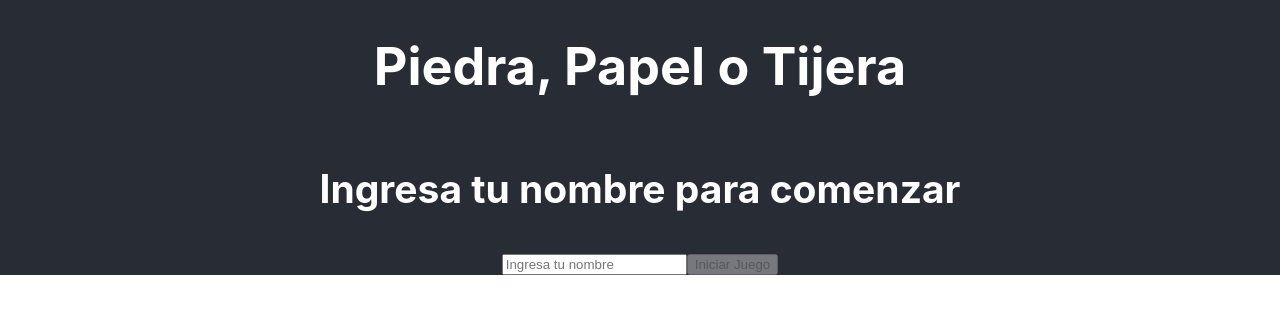
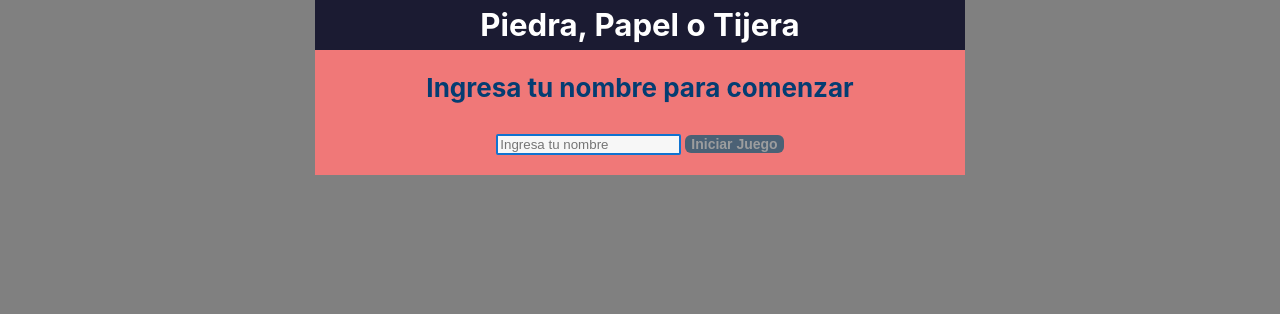
Before and after one commit to Greyhearth/practico3, a React (Create React App) app: page / in a window 1280 px wide. Shown: the top 314 px of the page. Built offline with nearby package versions, Linux system fonts and the light colour scheme.

Commit message:
Parte 8 terminada y agregada la librería Styled-Components para realizarla

```diff
--- a/package.json
+++ b/package.json
@@ -10,6 +10,7 @@
     "react": "^18.2.0",
     "react-dom": "^18.2.0",
     "react-scripts": "5.0.1",
+    "styled-components": "^6.0.8",
     "web-vitals": "^2.1.4"
   },
   "scripts": {
--- a/src/App.css
+++ b/src/App.css
@@ -5,10 +5,15 @@
 
 .App {
   text-align: center;
+  width: 650px;
+  padding: 0;
+  margin: auto;
 }
 
 .App-header {
-  background-color: #282c34;
+  background-color: #1b1b32;
+  width: 100%;
+  height: 50px;
   display: flex;
   flex-direction: column;
   align-items: center;
@@ -18,13 +23,13 @@
 }
 
 .App-main {
-  background-color: #282c34;
+  background-color: #f07878;
   display: flex;
   flex-direction: column;
   align-items: center;
   justify-content: center;
   font-size: calc(10px + 2vmin);
-  color: white;
+  color: #043d72;
 }
 
 .App-link {
--- a/src/componentes/Encabezado.jsx
+++ b/src/componentes/Encabezado.jsx
@@ -1,9 +1,14 @@
 import React from 'react'
+import styled from 'styled-components';
+
+const H1 = styled.h1`
+font-size: min(5vw, 1.2em);
+`
 
 const Encabezado = () => {
   return (
     <div>
-        <h1>Piedra, Papel o Tijera</h1>
+        <H1>Piedra, Papel o Tijera</H1>
     </div>
   )
 }
--- a/src/componentes/Marcadores.jsx
+++ b/src/componentes/Marcadores.jsx
@@ -1,12 +1,20 @@
 import React from 'react'
+import styled from 'styled-components';
+
+const Marcador = styled.div`
+  font-size: min(5vw, 0.7em);
+  display: grid;
+  grid-template-columns: repeat(3, 1fr);
+`
+
 //Toma los valores de los contadores de PiedraPapelTijera.jsx y los muestra por pantalla.
 const Marcadores = ({ contadorJugador, contadorEmpates, contadorComputadora }) => {
   return (
-    <div className="marcadores">
+    <Marcador className="marcadores">
       <p>Victorias Jugador: {contadorJugador}</p>
       <p>Empates: {contadorEmpates}</p>
-      <p>Victorias Computadora: {contadorComputadora}</p>
-    </div>
+      <p>Victorias CPU: {contadorComputadora}</p>
+    </Marcador>
   )
 }
 
--- a/src/componentes/Nombre.jsx
+++ b/src/componentes/Nombre.jsx
@@ -1,4 +1,42 @@
 import React, { useState } from 'react';
+import styled from 'styled-components';
+
+const H2 = styled.h2`
+  color: #043d72;
+  font-weight: bold;
+  font-size: min(5vw, 1em);
+`
+const Form = styled.form`
+margin-bottom:20px;
+`
+const Input = styled.input`
+border: 2px solid #1073d0;
+background-color: #f7f7f7;
+border-radius: 2px;
+color: #1073d0;
+margin-right: 2px;
+&:focus{
+  background-color: #ffffff;
+  border: 2px solid orange;
+  outline: none;
+}
+`
+
+const Boton = styled.button`
+  border: none;
+  border-radius: 6px;
+  background-color: #0761b6;
+  color: #ffffff;
+  font-size: 14px;
+  font-weight: bold;
+  margin-left: 2px;
+  &:hover {
+    background-color: #003669;
+} &:disabled{
+    background-color: #4b6175;
+    color: #9c9d9e;
+}
+`
 
 const Nombre = ({ ingresarUsuario }) => {
   const [nombre, setNombre] = useState('');
@@ -21,11 +59,11 @@ const Nombre = ({ ingresarUsuario }) => {
 
   return (
     <div>
-      <h2>Ingresa tu nombre para comenzar</h2>
-      <form onSubmit={ingresarNombre}>
-        <input type="text" placeholder="Ingresa tu nombre" value={nombre} onChange={cambioNombre} />
-        <button type="submit" disabled={!esValido}>Iniciar Juego</button>
-      </form>
+      <H2>Ingresa tu nombre para comenzar</H2>
+      <Form onSubmit={ingresarNombre}>
+        <Input type="text" placeholder="Ingresa tu nombre" value={nombre} onChange={cambioNombre} />
+        <Boton type="submit" disabled={!esValido}>Iniciar Juego</Boton>
+      </Form>
     </div>
   );
 };
--- a/src/componentes/PiedraPapelTijera.jsx
+++ b/src/componentes/PiedraPapelTijera.jsx
@@ -7,7 +7,32 @@ import tijeraN from './imagenes/tijeraNegro.png'
 import piedraG from './imagenes/piedraGris.png'
 import papelG from './imagenes/papelGris.png'
 import tijeraG from './imagenes/tijeraGris.png'
+import styled from 'styled-components';
 
+const Saludo = styled.p`
+  color: #043d72;
+  font-weight: bold;
+  font-size: min(5vw, 1em);
+`
+
+const Reinicio = styled.p`
+  font-size: min(5vw, 0.7em);
+  font-weight: bold;
+  margin-top:10px;
+`
+
+const Boton = styled.button`
+  border: none;
+  border-radius: 6px;
+  background-color: #0761b6;
+  color: #ffffff;
+  font-size: 20px;
+  font-weight: bold;
+  margin-bottom: 20px;
+  &:hover {
+    background-color: #003669;
+}
+`
 
 const PiedraPapelTijera = ({nombreUsuario}) => {
   //Declaración de variables y constantes a usar.
@@ -45,9 +70,9 @@ const PiedraPapelTijera = ({nombreUsuario}) => {
       setContadorEmpates(contadorEmpates+1);
     //Luego verifica si gana el usuario
     } else if (
-      (jugada === 'piedra' && obtenerJugadaComputadora === 'tijera') ||
-      (jugada === 'papel' && obtenerJugadaComputadora === 'piedra') ||
-      (jugada === 'tijera' && obtenerJugadaComputadora === 'papel')
+      (jugada === jugadas[0] && obtenerJugadaComputadora === jugadas[2]) ||
+      (jugada === jugadas[1] && obtenerJugadaComputadora === jugadas[0]) ||
+      (jugada === jugadas[2] && obtenerJugadaComputadora === jugadas[1])
     ) {
       setResultado('el usuario gana la ronda');
       setContadorJugador(contadorJugador+1);
@@ -74,7 +99,7 @@ const PiedraPapelTijera = ({nombreUsuario}) => {
   return (
     <div>
       <div className="jugadas">
-        <p>Saludos {nombreUsuario}, elije una de las siguientes jugadas: </p>
+        <Saludo>Saludos {nombreUsuario}, elije una de las siguientes jugadas: </Saludo>
       </div>
     {(resultadoFinal===null) &&
       <div className="jugadas">
@@ -94,11 +119,12 @@ const PiedraPapelTijera = ({nombreUsuario}) => {
         contadorComputadora={contadorComputadora} />
       {resultadoFinal && (
         <>
-            <p>{resultadoFinal}</p>
+            <Saludo>{resultadoFinal}</Saludo>
+            <Reinicio>Presiona "Reiniciar Juego" para volver a jugar</Reinicio>
         </>
         )}
         <div className="reiniciar">
-            <button onClick={() => reiniciarJuego()}>Reiniciar Juego</button>
+            <Boton onClick={() => reiniciarJuego()}>Reiniciar Juego</Boton>
       </div>
     </div>
   );
--- a/src/componentes/Resultado.jsx
+++ b/src/componentes/Resultado.jsx
@@ -1,13 +1,21 @@
 import React from 'react'
+import styled from 'styled-components'
+
+const Resultados = styled.div`
+  font-size: min(5vw, 0.8em);
+  font-weight: bold;
+  margin-top:10px;
+`
+
 //Toma los valores de las jugadas y el resultado de cada ronda y los muestra por pantalla.
 const Resultado = ({ jugadaUsuario, jugadaComputadora, resultado }) => {
   return (
     <div>
       {jugadaUsuario && jugadaComputadora && (
         <>
-          <p>Tu elección: {jugadaUsuario}</p>
-          <p>Elección de la computadora: {jugadaComputadora}</p>
-          <p>Resultado: {resultado}</p>
+          <Resultados>Tu elección: {jugadaUsuario}</Resultados>
+          <Resultados>Elección de la computadora: {jugadaComputadora}</Resultados>
+          <Resultados>Resultado: {resultado}</Resultados>
         </>
       )}
     </div>
--- a/src/index.css
+++ b/src/index.css
@@ -5,6 +5,7 @@ body {
     sans-serif;
   -webkit-font-smoothing: antialiased;
   -moz-osx-font-smoothing: grayscale;
+  background: grey;
 }
 
 code {
```
Also changed, not shown: 1 other file (tests, documents, lock files or other folders).
